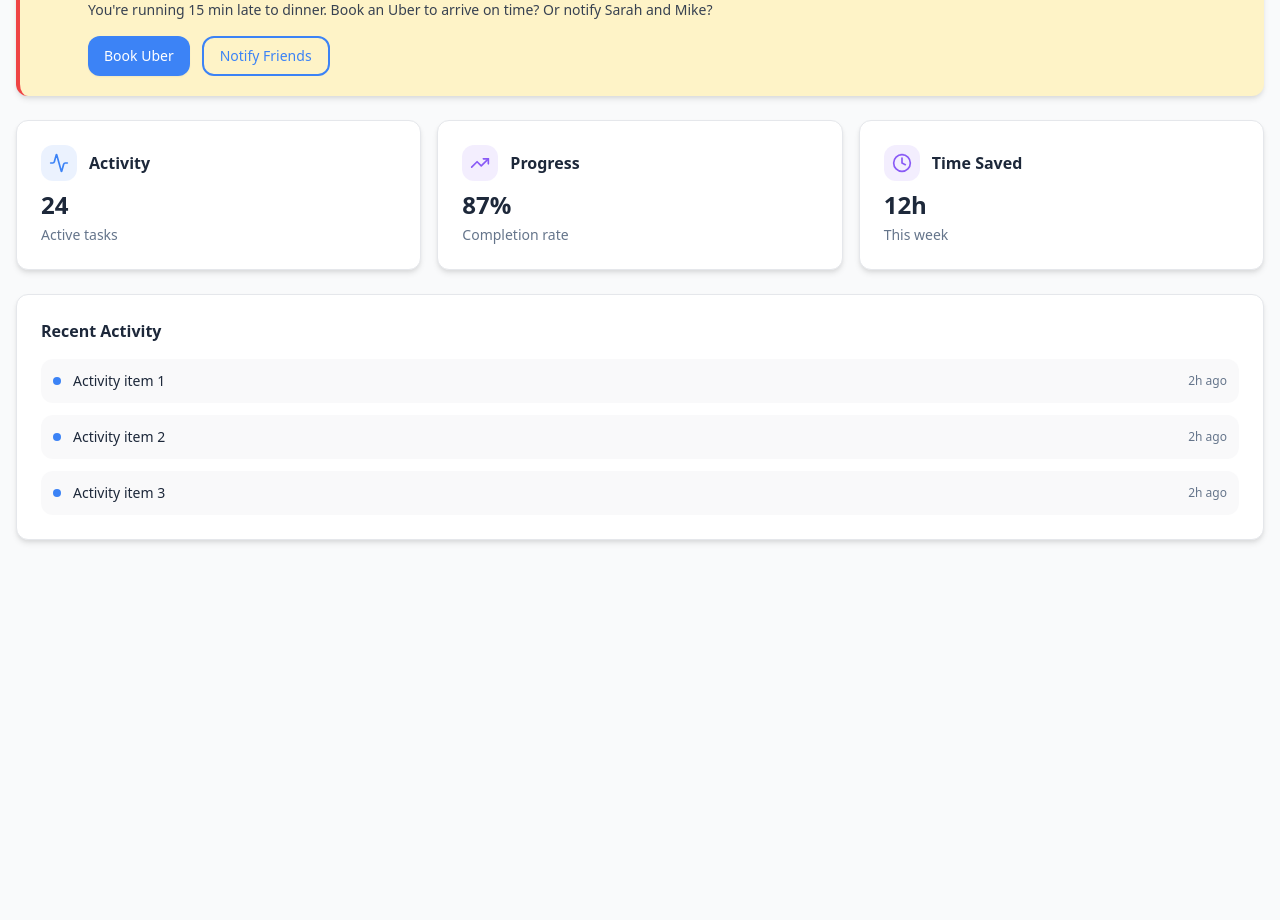
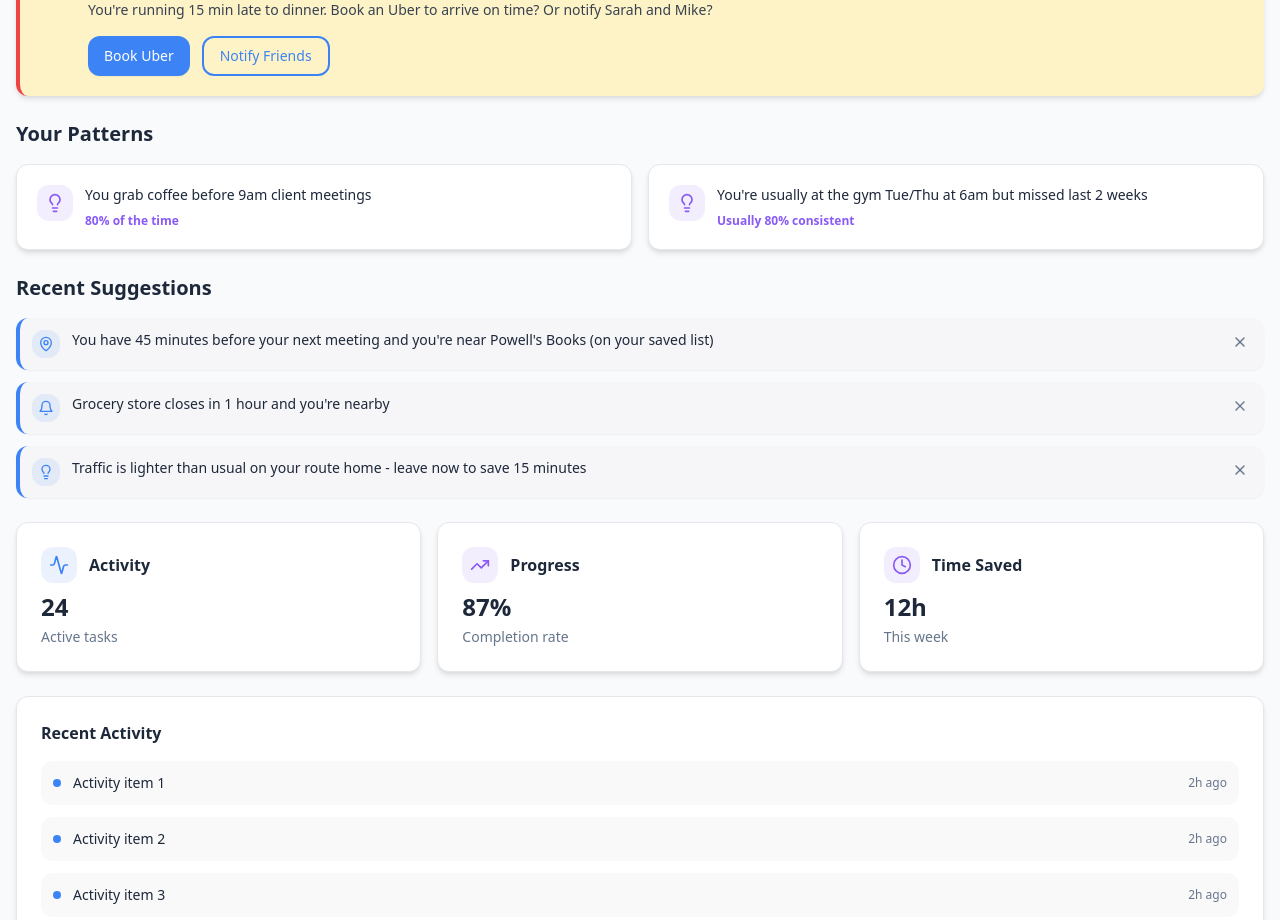
Before and after one commit to Launchpad-Labs-projects/persona_ai, a React (Vite) app: page / in a window 1280 px wide. Shown: the part 863-1783 px from the top of the page. Before the commit the page ends 1507 px from the top, so only its background shows below. Built offline with nearby package versions, Linux system fonts and the light colour scheme; the HTML template or start-up script is replaced by a standard one.

Commit message:
Add pattern insights and notifications

```diff
--- a/src/components/tabs/DashboardTab.tsx
+++ b/src/components/tabs/DashboardTab.tsx
@@ -1,4 +1,4 @@
-import { Activity, TrendingUp, Clock, MapPin, Car, Circle, AlertTriangle } from "lucide-react";
+import { Activity, TrendingUp, Clock, MapPin, Car, Circle, AlertTriangle, Lightbulb, Bell, X } from "lucide-react";
 import { format } from "date-fns";
 import { useEffect, useState } from "react";
 
@@ -42,8 +42,40 @@ const trafficColors = {
   heavy: "text-red-500",
 };
 
+const patternInsights = [
+  {
+    id: 1,
+    text: "You grab coffee before 9am client meetings",
+    stat: "80% of the time",
+  },
+  {
+    id: 2,
+    text: "You're usually at the gym Tue/Thu at 6am but missed last 2 weeks",
+    stat: "Usually 80% consistent",
+  },
+];
+
+const initialNotifications = [
+  {
+    id: 1,
+    icon: MapPin,
+    message: "You have 45 minutes before your next meeting and you're near Powell's Books (on your saved list)",
+  },
+  {
+    id: 2,
+    icon: Bell,
+    message: "Grocery store closes in 1 hour and you're nearby",
+  },
+  {
+    id: 3,
+    icon: Lightbulb,
+    message: "Traffic is lighter than usual on your route home - leave now to save 15 minutes",
+  },
+];
+
 export const DashboardTab = () => {
   const [currentTime, setCurrentTime] = useState(new Date());
+  const [notifications, setNotifications] = useState(initialNotifications);
 
   useEffect(() => {
     const timer = setInterval(() => {
@@ -52,6 +84,10 @@ export const DashboardTab = () => {
 
     return () => clearInterval(timer);
   }, []);
+
+  const dismissNotification = (id: number) => {
+    setNotifications(notifications.filter(notif => notif.id !== id));
+  };
 
   return (
     <div className="space-y-6 animate-fade-in">
@@ -131,6 +167,59 @@ export const DashboardTab = () => {
         </div>
       </div>
 
+      {/* Pattern Insights Section */}
+      <div>
+        <h3 className="text-xl font-bold text-foreground mb-4">Your Patterns</h3>
+        <div className="grid grid-cols-1 md:grid-cols-2 gap-4">
+          {patternInsights.map((insight) => (
+            <div
+              key={insight.id}
+              className="bg-card rounded-lg p-5 shadow-md border border-border hover:shadow-lg transition-shadow duration-fast"
+            >
+              <div className="flex items-start gap-3">
+                <div className="p-2 bg-accent/10 rounded-lg flex-shrink-0">
+                  <Lightbulb className="h-5 w-5 text-accent" />
+                </div>
+                <div className="flex-1">
+                  <p className="text-sm text-foreground mb-2">{insight.text}</p>
+                  <p className="text-xs font-semibold text-accent">{insight.stat}</p>
+                </div>
+              </div>
+            </div>
+          ))}
+        </div>
+      </div>
+
+      {/* Smart Notifications Panel */}
+      <div>
+        <h3 className="text-xl font-bold text-foreground mb-4">Recent Suggestions</h3>
+        <div className="space-y-3">
+          {notifications.map((notification) => {
+            const Icon = notification.icon;
+            return (
+              <div
+                key={notification.id}
+                className="bg-muted/50 rounded-lg p-3 border-l-4 border-l-primary shadow-sm hover:shadow-md transition-shadow duration-fast"
+              >
+                <div className="flex items-start gap-3">
+                  <div className="p-1.5 bg-primary/10 rounded-lg flex-shrink-0">
+                    <Icon className="h-4 w-4 text-primary" />
+                  </div>
+                  <p className="text-sm text-foreground flex-1">{notification.message}</p>
+                  <button
+                    onClick={() => dismissNotification(notification.id)}
+                    className="p-1 hover:bg-muted rounded transition-colors duration-fast flex-shrink-0"
+                    aria-label="Dismiss notification"
+                  >
+                    <X className="h-4 w-4 text-muted-foreground hover:text-foreground" />
+                  </button>
+                </div>
+              </div>
+            );
+          })}
+        </div>
+      </div>
+
       {/* Stats Section */}
       <div className="grid grid-cols-1 md:grid-cols-3 gap-4">
         <div className="bg-card rounded-xl p-6 shadow-md border border-border">
```
